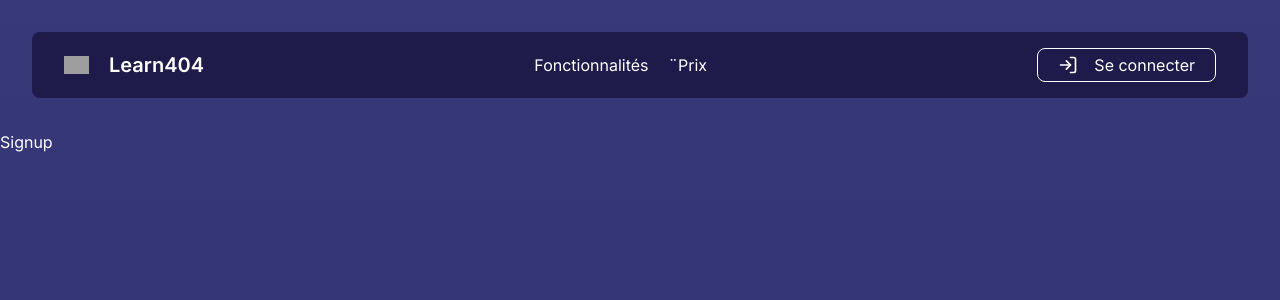
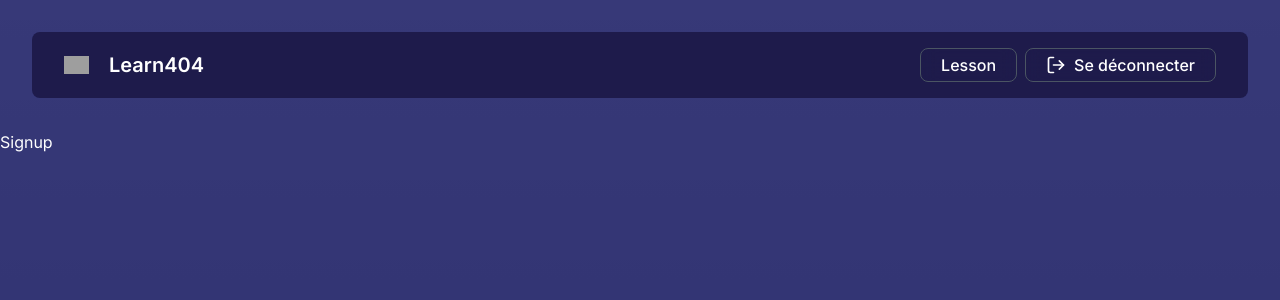
Before and after one commit to learn404/Learn404, a Next.js app: page /signup in a window 1280 px wide. Shown: the top 300 px of the page. Built offline with nearby package versions, Linux system fonts and the light colour scheme; grey boxes are pictures that could not be loaded.

Commit message:
:lipstick: update ui header

```diff
--- a/src/components/header.tsx
+++ b/src/components/header.tsx
@@ -1,29 +1,54 @@
+"use client";
+
 import Image from "next/image";
-import { LogIn } from "lucide-react";
+import { LogIn, LogOut } from "lucide-react";
+import { useState } from "react";
 
 export default function Header() {
+  const [isConnected, setIsConnected] = useState(true);
+
   return (
     <header className="p-8 m-auto w-full">
-      <nav className="rounded-lg bg-indigo-950 backdrop-blur-xl flex items-center justify-between px-8 py-4">
+      <nav className="rounded-lg bg-indigo-950 backdrop-blur-xl flex items-center justify-between px-8 py-4 relative">
         <div className="flex items-center gap-5">
           <Image src="/img/logo.png" alt="logo" width={25} height={25} />
-          <h3 className="text-xl font-semibold">Learn404</h3>
+          <h3 className="hidden md:block text-xl font-semibold">Learn404</h3>
         </div>
-        <div>
-          <ul className="flex items-center gap-5">
+        {/* <div className="hidden md:block absolute left-1/2 transform -translate-x-1/2">
+          <ul className="flex items-center gap-5 text-gray-600">
             <li>
               <a href="#">Fonctionnalités</a>
             </li>
             <li>
-              <a href="#">¨Prix</a>
+              <a href="#">Prix</a>
             </li>
           </ul>
-        </div>
-        <div>
-          <button className="rounded-lg border  backdrop-blur border-white text-white  px-5 py-1 flex items-center gap-4">
-            <LogIn size={20} />
-            Se connecter
-          </button>
+        </div> */}
+        <div className="flex items-center gap-2">
+          {isConnected ? (
+            <>
+              <button className="rounded-lg border backdrop-blur border-gray-600 text-white px-5 py-1 flex items-center gap-2 hover:bg-gray-600 transition-all dureation-300 ease-in-out">
+                <span className="text-sm md:text-base font-medium">Lesson</span>
+              </button>
+              <button
+                className="rounded-lg border backdrop-blur border-gray-600 text-white px-5 py-1 flex items-center gap-2 hover:bg-gray-600 transition-all dureation-300 ease-in-out"
+                onClick={() => setIsConnected(false)}
+              >
+                <LogOut size={20} />
+                <span className="hidden md:block font-medium">
+                  Se déconnecter
+                </span>
+              </button>
+            </>
+          ) : (
+            <button
+              className="rounded-lg border backdrop-blur border-gray-600 text-white px-5 py-1 flex items-center gap-2 hover:bg-gray-600 transition-all dureation-300 ease-in-out"
+              onClick={() => setIsConnected(true)}
+            >
+              <LogIn size={20} />
+              <span className="hidden md:block font-medium">Se connecter</span>
+            </button>
+          )}
         </div>
       </nav>
     </header>
```
